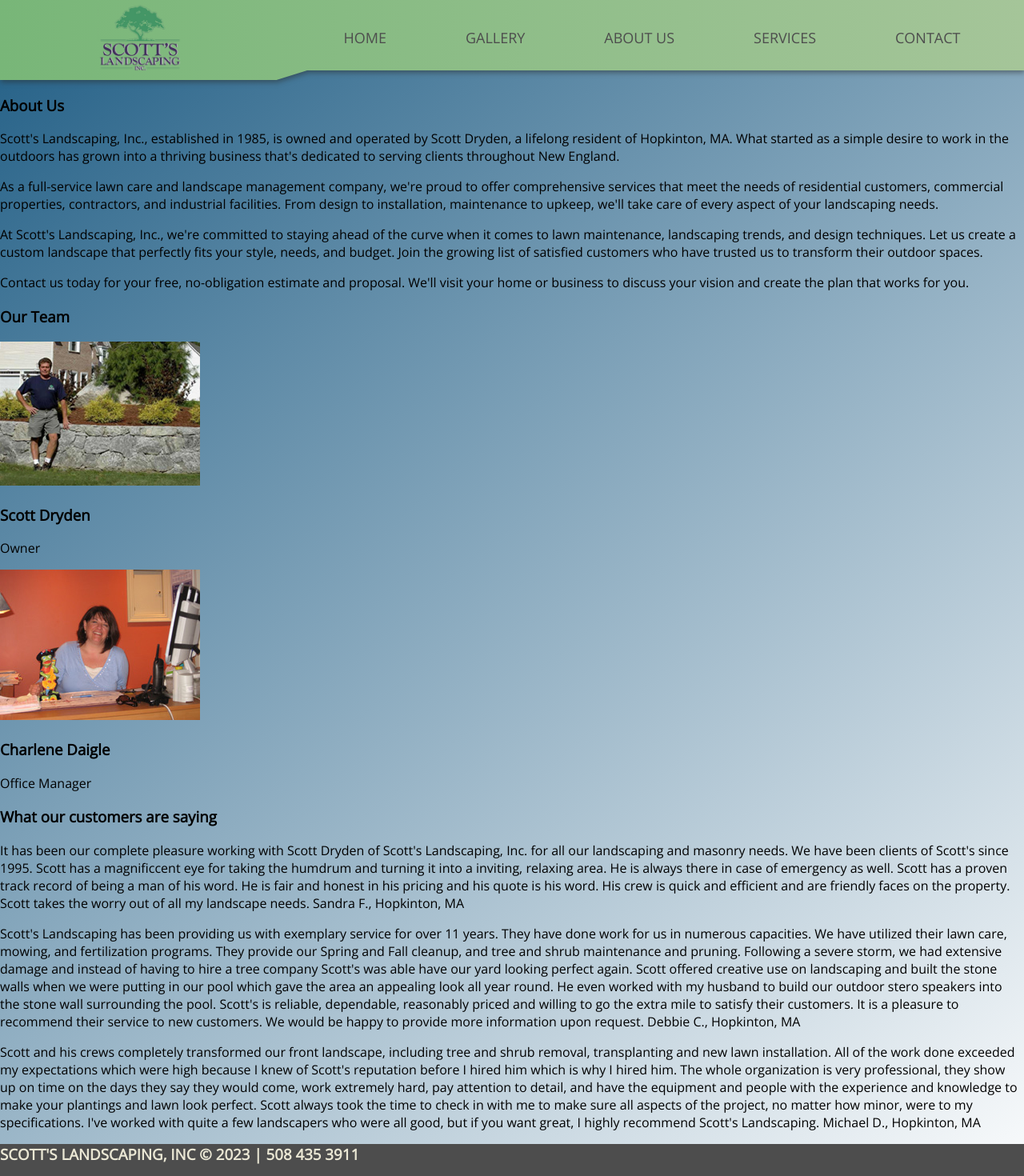
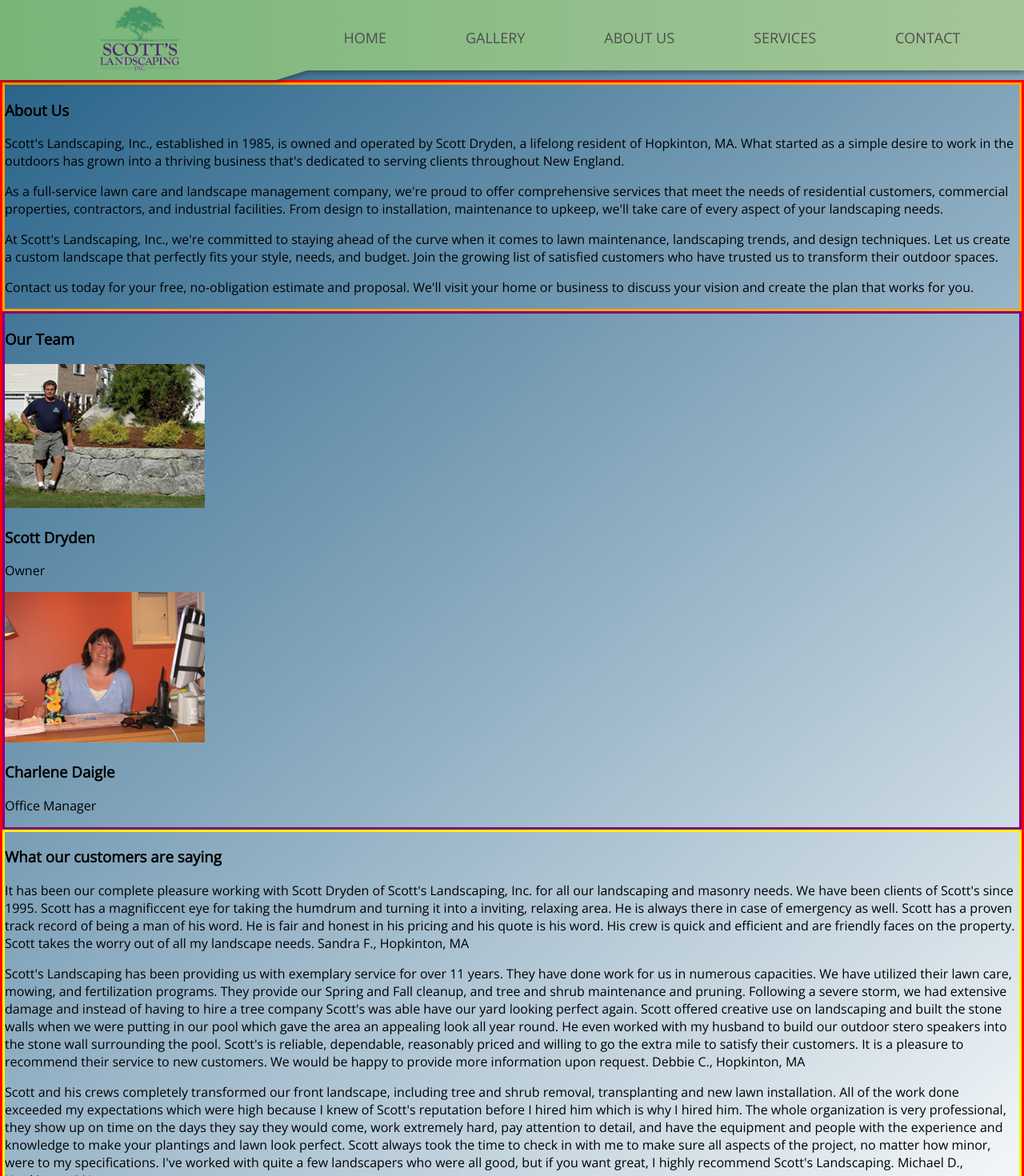
Before and after one commit to cbowman422/scottslandscaping, a React (Create React App) app: page /about in a window 1280 px wide. Shown: the top 1470 px of the page at 80% size. Built offline with nearby package versions, Linux system fonts and the light colour scheme.

Commit message:
css for about start

```diff
--- /dev/null
+++ b/src/css/About.css
@@ -0,0 +1,64 @@
+
+
+.about-container{
+  border: solid red;
+
+}
+
+.about-section-container{
+  border: solid orange;
+
+
+}
+
+.about-section-h3{
+
+}
+
+.about-section-p{
+
+}
+
+
+/* ------------------- TEAM CSS ---------------- */
+
+
+
+.about-team-container{
+  border: solid purple;
+
+}
+
+.about-team-h3{
+
+}
+
+.about-team-image{
+
+}
+
+.about-team-name{
+
+}
+
+.about-team-p{
+
+}
+
+
+/* ------------------- TESTIMONIALS CSS ---------------- */
+
+
+.about-testimonials-container{
+  border: solid yellow;
+
+
+}
+
+.about-testimonials-h3{
+
+}
+
+.about-testimonials-content-container{
+
+}
--- a/src/pages/About.js
+++ b/src/pages/About.js
@@ -1,4 +1,7 @@
 import React from 'react';
+import '../css/About.css';
+
+
 import scott from '../images/scott-250x180.jpeg';
 import charlene from '../images/Charlene_office_pic.jpeg';
 
```
